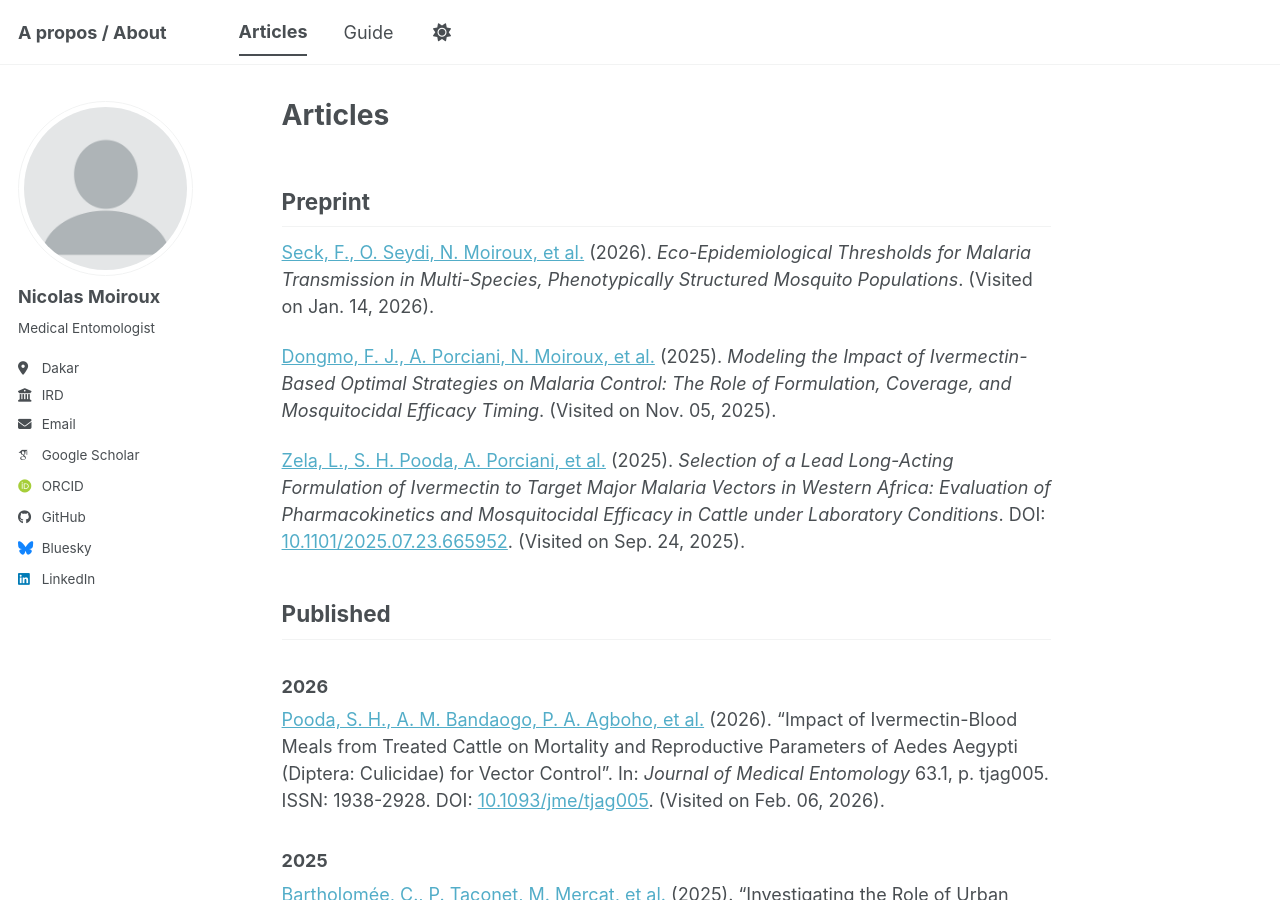
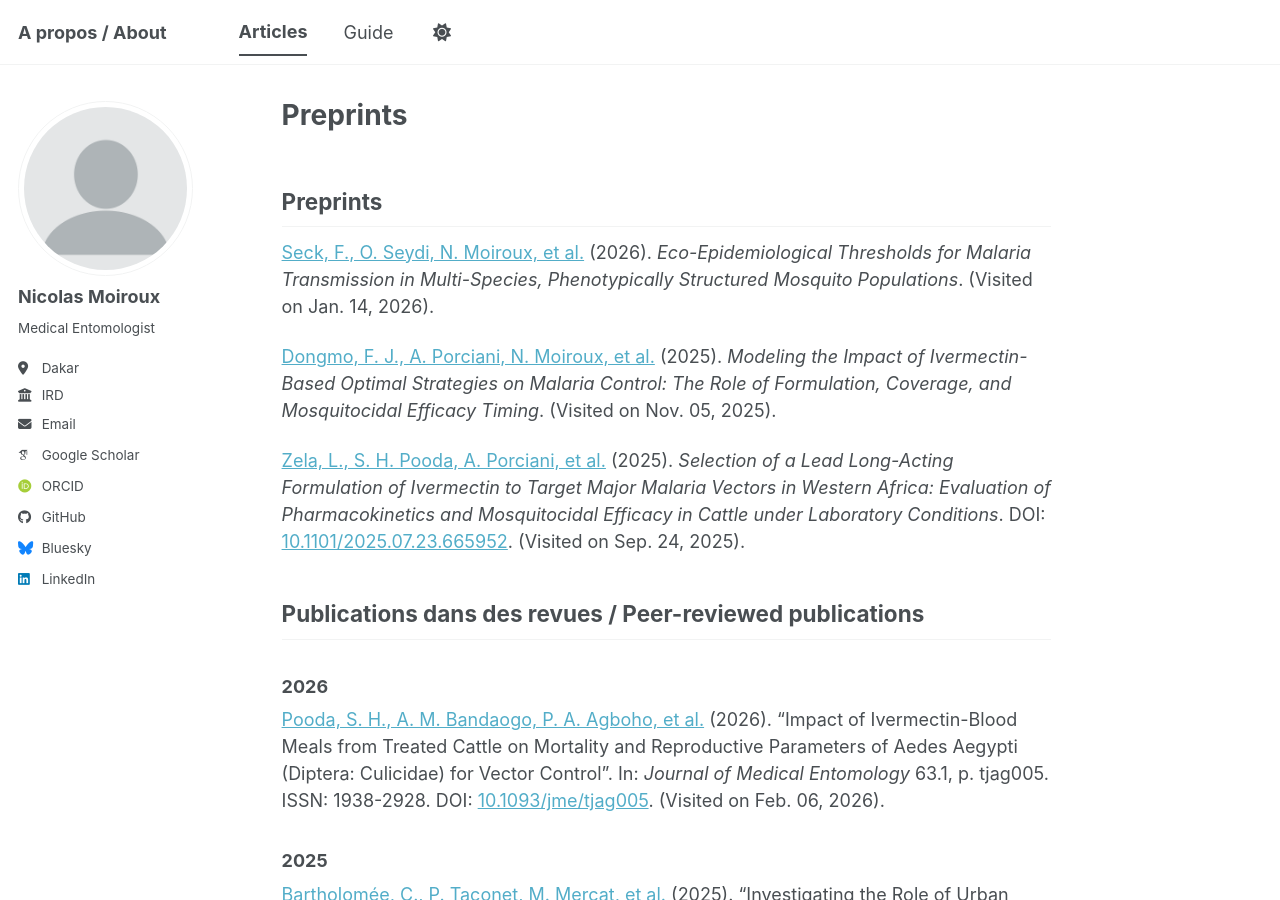
Before and after one commit to Nmoiroux/nmoiroux.github.io, a Jekyll site: the page built from _pages/articles.md, in a window 1280 px wide and 900 px high. Built offline with Jekyll 4.4.1, drawn with Linux system fonts in a browser that asks for light colours; some web fonts are replaced; a script bundle is joined from its source files by our own code; library files that are not in the unit come from our copies; our own code applies the rules of GitHub Pages for plain Markdown files.

Commit message:
remove md titles

```diff
--- a/_pages/articles.md
+++ b/_pages/articles.md
@@ -1,5 +1,4 @@
 ---
-title: "Articles"
 permalink: /articles/
 author_profile: true
 output: github_document
@@ -8,7 +7,7 @@ output: github_document
 
 
 
-## Preprint
+## Preprints
 [Seck, F., O. Seydi, N.
 Moiroux, et al.](#cite-seckEcoepidemiologicalThresholdsMalaria2026) (2026).
 _Eco-Epidemiological Thresholds for Malaria Transmission in Multi-Species, Phenotypically
@@ -27,7 +26,7 @@ DOI: [10.1101/2025.07.23.665952](https://doi.org/10.1101%2F2025.07.23.665952). (
 on Sep. 24, 2025).
 
 
-## Published
+## Publications dans des revues / Peer-reviewed publications
 ### 2026
 [Pooda, S. H., A. M. Bandaogo, P. A.
 Agboho, et al.](#cite-poodaImpactIvermectinbloodMeals2026) (2026). "Impact of
```
Also changed, not shown: _pages/about.md (+0 -1 lines).
